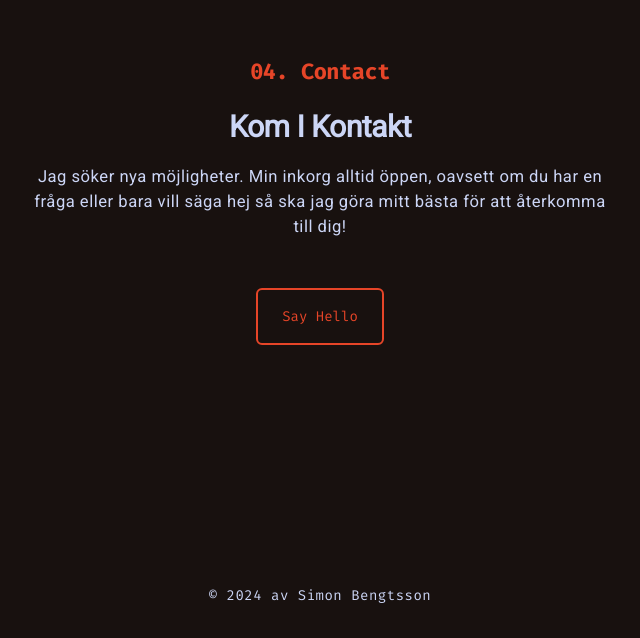
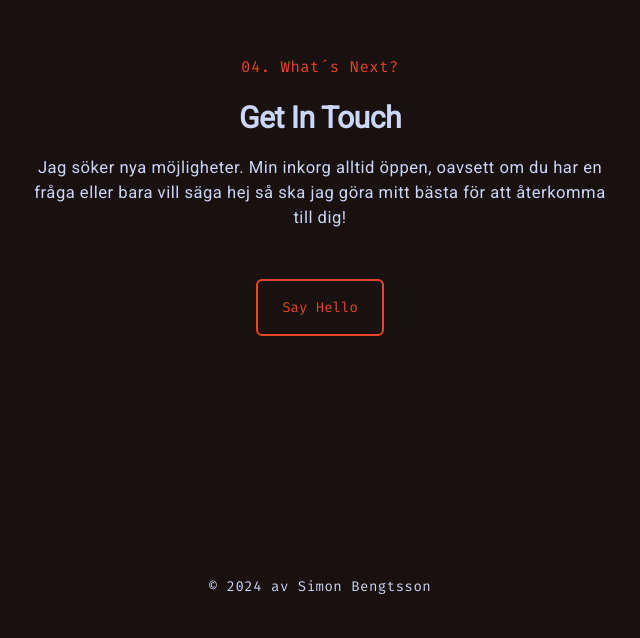
Before and after one commit to Sillen00/Portfolio_CV, a Next.js app: page / in a window 1280 px wide. Shown: the part 5014-5652 px from the top of the page, without its empty margins (320-960 px from the left). Built offline with nearby package versions, Linux system fonts and the light colour scheme.

Commit message:
smooth scroll on logo (to top) click to.

```diff
--- a/app/components/Header.tsx
+++ b/app/components/Header.tsx
@@ -22,7 +22,7 @@ const Header = () => {
 
   return (
     <header className={twMerge(css.header, "fira flex justify-between items-center px-6 md:px-12 py-2 fixed w-full z-50")}>
-      <Link href='/'>
+      <Link href='#top'>
         <Image
           className={css.logo}
           priority
@@ -53,7 +53,8 @@ const Header = () => {
 
         {isMenuOpen && (
           <div className='absolute top-0 left-0 w-full h-screen bg-background-color-dark'>
-            <div className='flex justify-between items-center px-6 py-2' onClick={() => setIsMenuOpen(prevState => !prevState)}>
+            <div className='flex justify-between items-center px-6 py-2'>
+              <Link href='#top' onClick={() => setIsMenuOpen(prevState => !prevState)}>
                 <Image
                   className={css.logo}
                   priority
@@ -63,7 +64,8 @@ const Header = () => {
                   src='/logo.svg'
                   style={{ width: "30px", height: "auto" }}
                 />
-              <X width={30} />
+              </Link>
+              <X width={30} className='cursor-pointer' onClick={() => setIsMenuOpen(prevState => !prevState)} />
             </div>
 
             <ul className={twMerge("flex flex-col items-start pt-12")}>
@@ -108,7 +110,7 @@ const Header = () => {
           </div>
         )}
 
-        <div onClick={() => setIsMenuOpen(prevState => !prevState)} className='md:hidden'>
+        <div onClick={() => setIsMenuOpen(prevState => !prevState)} className='md:hidden cursor-pointer'>
           <AlignJustify width={30} />
           <span className={css.visuallyHidden}>Menu</span>
         </div>
--- a/app/containers/home-page/Contact.tsx
+++ b/app/containers/home-page/Contact.tsx
@@ -4,11 +4,11 @@ import Link from "next/link";
 const Contact = () => {
   return (
     <section className='max-w-screen-lg mx-auto pt-52 pb-60 px-6 md:px-28' id='contact'>
-      <h4 className={"fira text-center text-secondary-color"}>04. Contact</h4>
-      <h3 className='font-semibold text-center my-4'>Kom I Kontakt</h3>
+      <p className={"fira text-center text-secondary-color"}>04. What´s Next?</p>
+      <h3 className='font-semibold text-center my-4'>Get In Touch</h3>
       <p className='text-center pb-8 max-w-[580px] mx-auto'>
-        Jag söker nya möjligheter. Min inkorg alltid öppen, oavsett om du har en fråga eller bara vill säga hej så ska jag
-        göra mitt bästa för att återkomma till dig!
+        Jag söker nya möjligheter. Min inkorg alltid öppen, oavsett om du har en fråga eller bara vill säga hej så ska jag göra mitt bästa
+        för att återkomma till dig!
       </p>
       <div className='flex justify-center pt-4'>
         <Link href='mailto:simonbengtsson00@gmail.com' target='_blank'>
```
Lines whose indentation alone changed are shown as unchanged.
